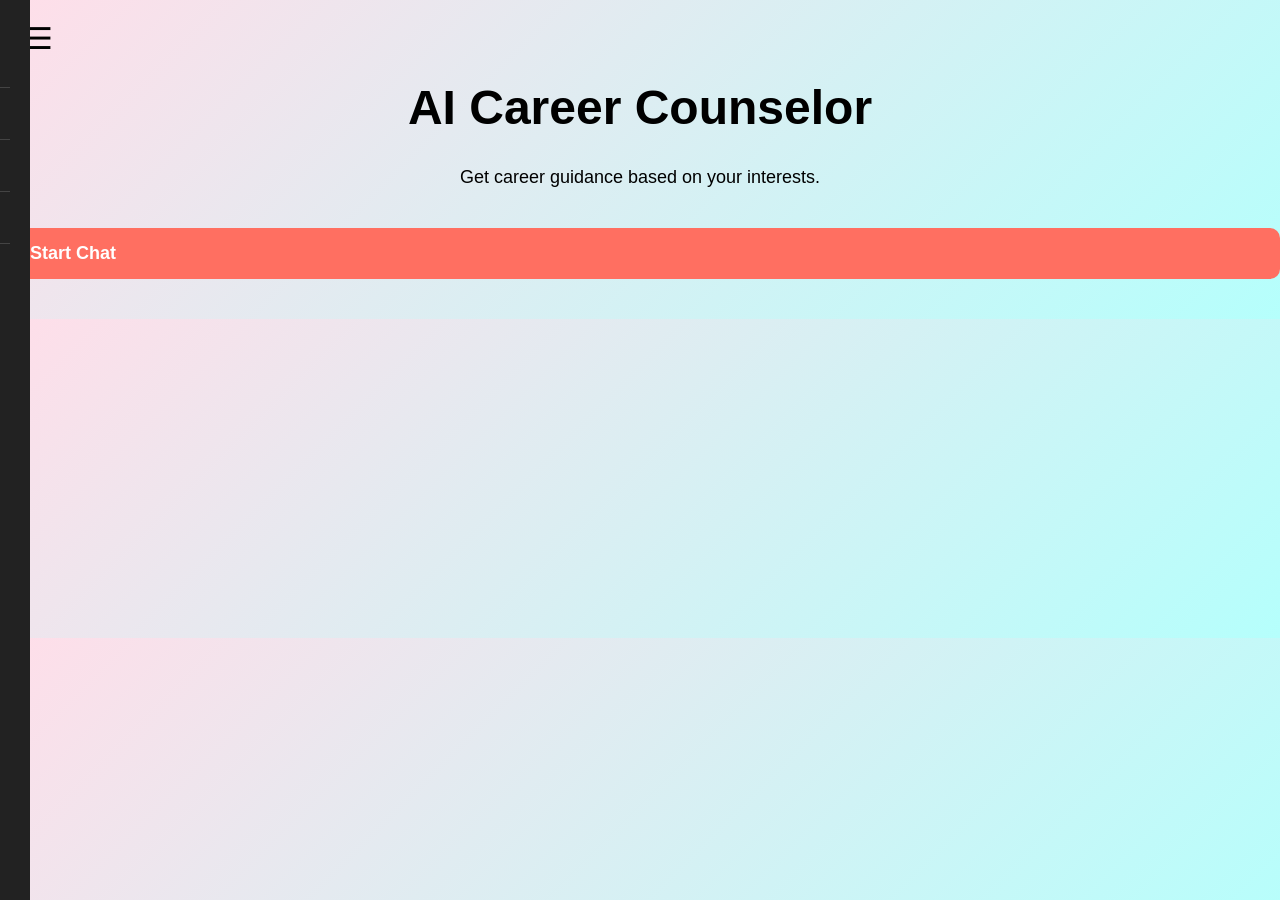
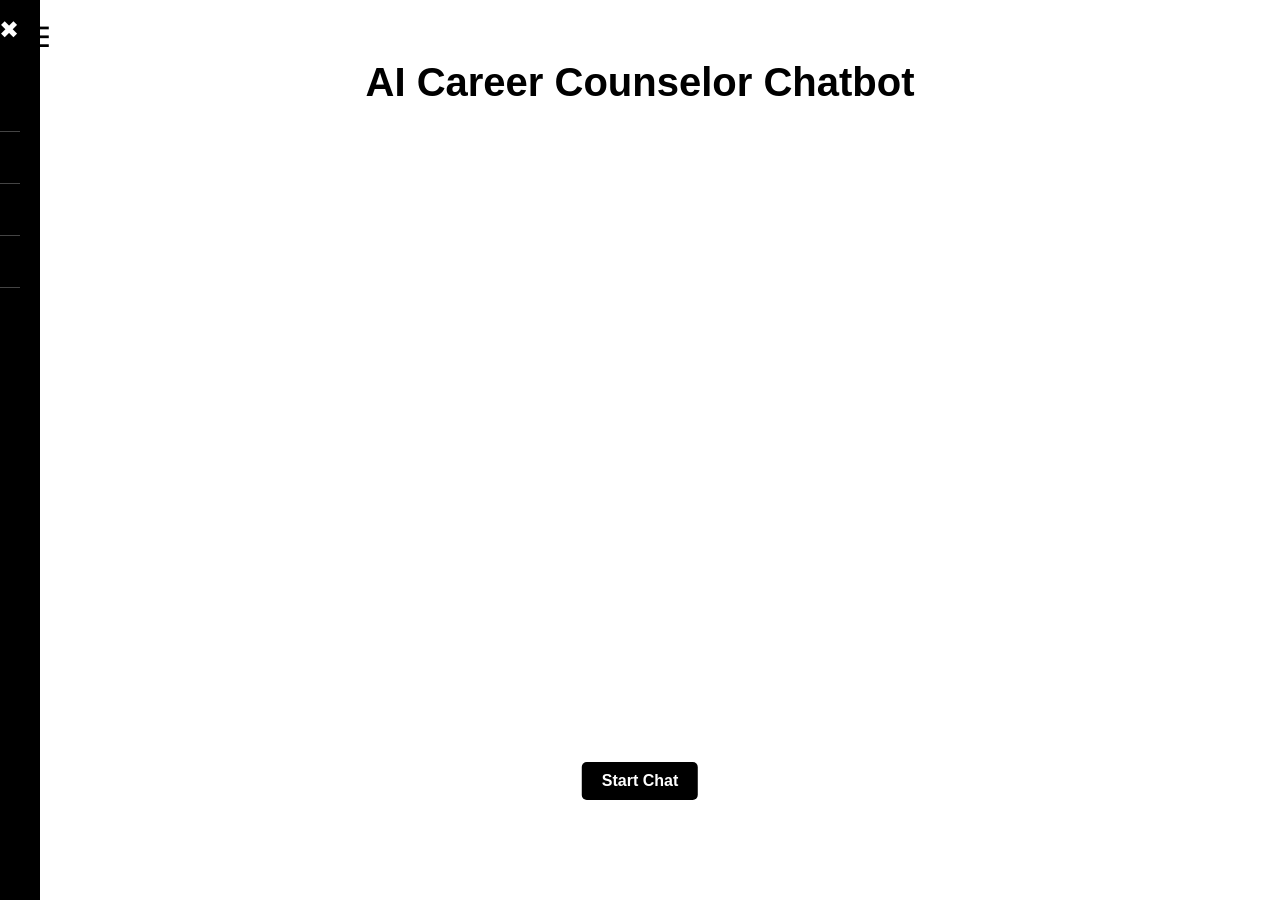
Before and after one commit to divyaa1030/ai-career-chatbot, a Flask app: page / in a window 1280 px wide. Run offline with Flask 3, Linux system fonts and the light colour scheme.

Commit message:
Updated UI: black & white theme + working sidebar + popups

```diff
--- a/static/style.css
+++ b/static/style.css
@@ -1,49 +1,41 @@
-/* static/style.css */
 body {
     margin: 0;
+    padding: 0;
     font-family: 'Poppins', sans-serif;
-    background: linear-gradient(135deg, #FFDEE9, #B5FFFC);
+    background: white;
+    color: black;
 }
 
 h1 {
     text-align: center;
-    font-size: 48px;
+    font-size: 40px;
+    margin-top: 60px;
     color: black;
-    font-weight: bold;
-    margin-top: 80px;
-}
-
-p {
-    text-align: center;
-    font-size: 18px;
-    margin-top: 10px;
 }
 
 .start-btn {
     display: block;
-    margin: 40px auto;
-    padding: 15px 30px;
-    background: #FF6F61;
+    margin: 60px auto;
+    padding: 10px 20px;
+    background: black;
     color: white;
+    text-decoration: none;
     font-weight: bold;
-    border: none;
-    border-radius: 10px;
-    text-decoration: none;
-    font-size: 18px;
-    transition: background 0.3s ease;
-}
-
-.start-btn:hover {
-    background: #E4574F;
+    border-radius: 5px;
+    font-size: 16px;
+    position: absolute;
+    bottom: 40px;
+    left: 50%;
+    transform: translateX(-50%);
 }
 
 .sidebar {
     position: fixed;
     top: 0;
-    left: -260px;
+    left: -250px;
     width: 250px;
     height: 100%;
-    background-color: #222;
+    background-color: black;
     color: white;
     transition: left 0.3s ease;
     padding: 20px;
@@ -57,21 +49,66 @@ p {
 .sidebar ul {
     list-style: none;
     padding: 0;
+    margin-top: 60px;
 }
 
 .sidebar ul li {
     padding: 15px 10px;
     border-bottom: 1px solid #444;
     font-size: 18px;
+    cursor: pointer;
 }
 
 .menu-btn {
     position: absolute;
     top: 20px;
     left: 20px;
-    font-size: 30px;
+    font-size: 28px;
     background: none;
     color: black;
     border: none;
     cursor: pointer;
 }
+
+.close-btn {
+    font-size: 24px;
+    background: none;
+    border: none;
+    color: white;
+    cursor: pointer;
+    position: absolute;
+    top: 15px;
+    right: 15px;
+}
+
+.popup-container {
+    display: none;
+    position: fixed;
+    top: 0;
+    left: 0;
+    width: 100%;
+    height: 100%;
+    background: rgba(0,0,0,0.5);
+    align-items: center;
+    justify-content: center;
+    z-index: 1000;
+}
+
+.popup {
+    background: white;
+    color: black;
+    padding: 30px;
+    border-radius: 10px;
+    max-width: 400px;
+    text-align: center;
+    position: relative;
+}
+
+#popup-close {
+    position: absolute;
+    top: 10px;
+    right: 15px;
+    cursor: pointer;
+    font-size: 20px;
+    color: black;
+}
--- a/templates/index.html
+++ b/templates/index.html
@@ -3,31 +3,58 @@
 <html lang="en">
 <head>
     <meta charset="UTF-8">
-    <title>AI Career Counselor</title>
+    <title>AI Career Counselor Chatbot</title>
     <link rel="stylesheet" href="{{ url_for('static', filename='style.css') }}">
 </head>
 <body>
+    <!-- Sidebar -->
     <div class="sidebar" id="sidebar">
+        <button class="close-btn" onclick="toggleSidebar()">✖</button>
         <ul>
-            <li>History</li>
-            <li>Monthly Schedule</li>
-            <li>Daily Update</li>
-            <li>Reminder System</li>
+            <li onclick="showPopup('history')">History</li>
+            <li onclick="showPopup('schedule')">Monthly Schedule</li>
+            <li onclick="showPopup('update')">Daily Update</li>
+            <li onclick="showPopup('reminder')">Reminder System</li>
         </ul>
     </div>
 
+    <!-- Hamburger -->
     <button class="menu-btn" onclick="toggleSidebar()">☰</button>
 
+    <!-- Main Page Content -->
     <div class="main-content">
-        <h1>AI Career Counselor</h1>
-        <p>Get career guidance based on your interests.</p>
+        <h1>AI Career Counselor Chatbot</h1>
         <a href="/chat" class="start-btn">Start Chat</a>
+    </div>
+
+    <!-- Popups -->
+    <div id="popup-container" class="popup-container">
+        <div id="popup" class="popup">
+            <span id="popup-close" onclick="closePopup()">✖</span>
+            <div id="popup-content"></div>
+        </div>
     </div>
 
     <script>
         function toggleSidebar() {
             document.getElementById("sidebar").classList.toggle("open");
         }
+
+        function showPopup(type) {
+            const content = {
+                history: "🕓 Your past chat history will appear here.",
+                schedule: "📅 Monthly schedule with 2 hrs/day plan shown here.",
+                update: "📝 Update daily progress: time & topic.",
+                reminder: "⏰ Bot reminds you if a day is missed."
+            };
+
+            document.getElementById("popup-content").innerText = content[type] || "";
+            document.getElementById("popup-container").style.display = "flex";
+        }
+
+        function closePopup() {
+            document.getElementById("popup-container").style.display = "none";
+        }
     </script>
 </body>
 </html>
```
